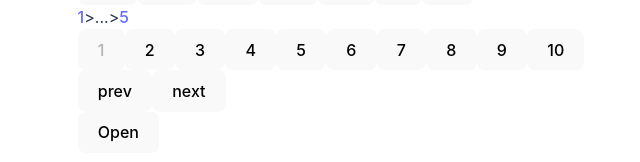
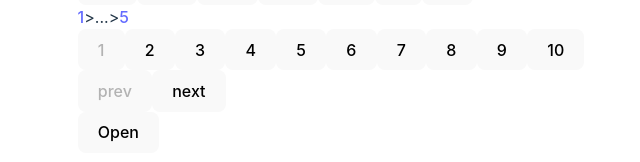
Before and after one commit to cksgh5654/react-ui-kit, a React (Vite) app: page / in a window 1280 px wide. Shown: the part 563-725 px from the top of the page, without its empty margins (309-949 px from the left). Built offline with nearby package versions, Linux system fonts and the light colour scheme.

Commit message:
feat readme파일수정

```diff
--- a/src/components/Pagination/PaginationNavigator.tsx
+++ b/src/components/Pagination/PaginationNavigator.tsx
@@ -37,8 +37,15 @@ const PaginationNavigator = (props: PaginationNavigatorProps) => {
 
   return (
     <div className={paginationCls}>
-      <button onClick={handleClickPrev}>prev</button>
-      <button onClick={handleClickNext}>next</button>
+      <button disabled={currentPage === 0 && true} onClick={handleClickPrev}>
+        prev
+      </button>
+      <button
+        disabled={currentPage + 1 === totalPageLength && true}
+        onClick={handleClickNext}
+      >
+        next
+      </button>
     </div>
   );
 };
--- a/src/components/Popover/PopoverContent.tsx
+++ b/src/components/Popover/PopoverContent.tsx
@@ -5,7 +5,6 @@ import {
   useEffect,
   useMemo,
   useRef,
-  useState,
 } from "react";
 import { popoverContentCls } from "../../consts/className";
 import { PopoverContext } from ".";
```
Also changed, not shown: src/components/Breadcrumb/internal/BreadcrumbSeperator.tsx (deleted), 1 other file (tests, documents, lock files or other folders).
